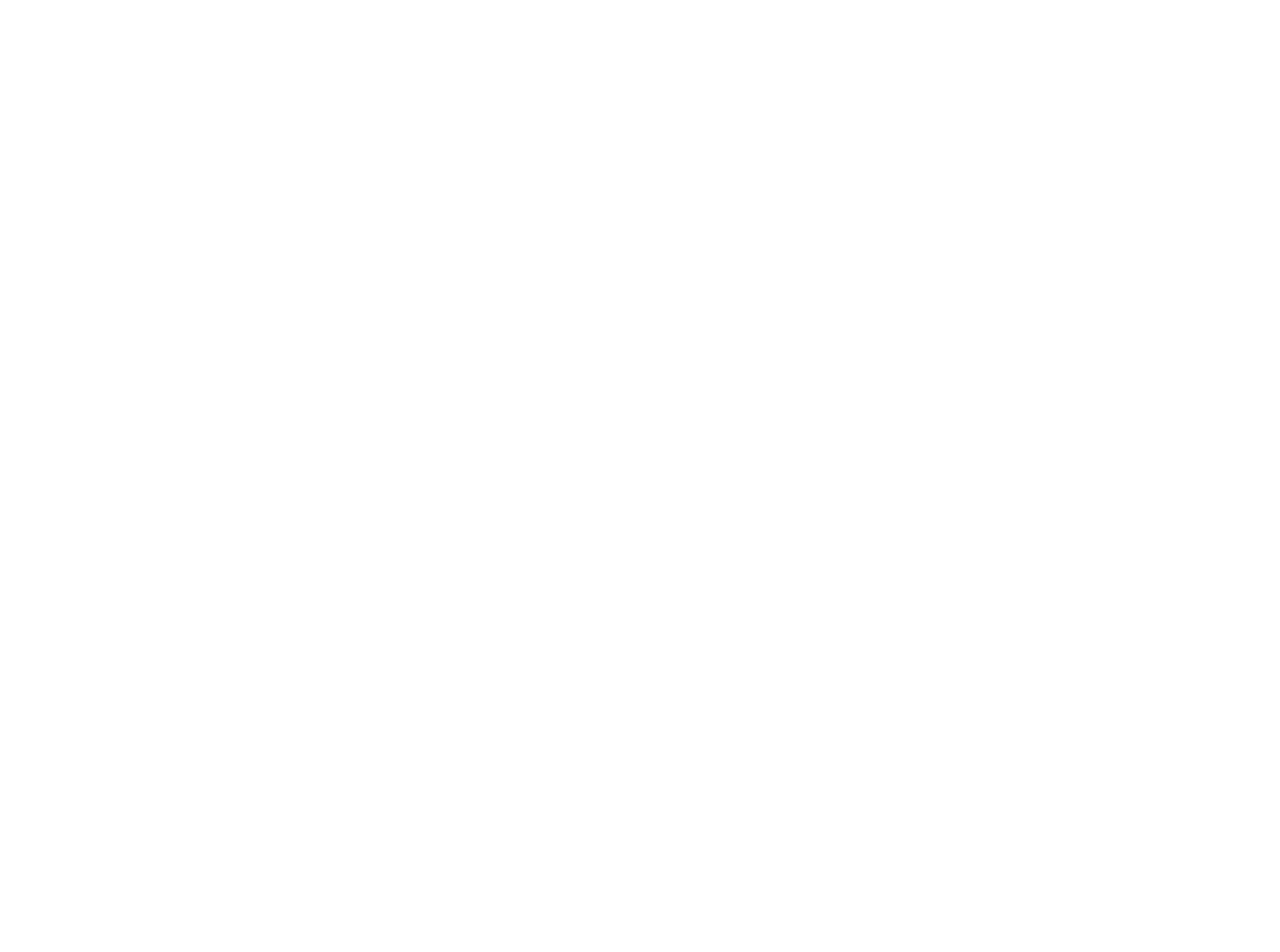
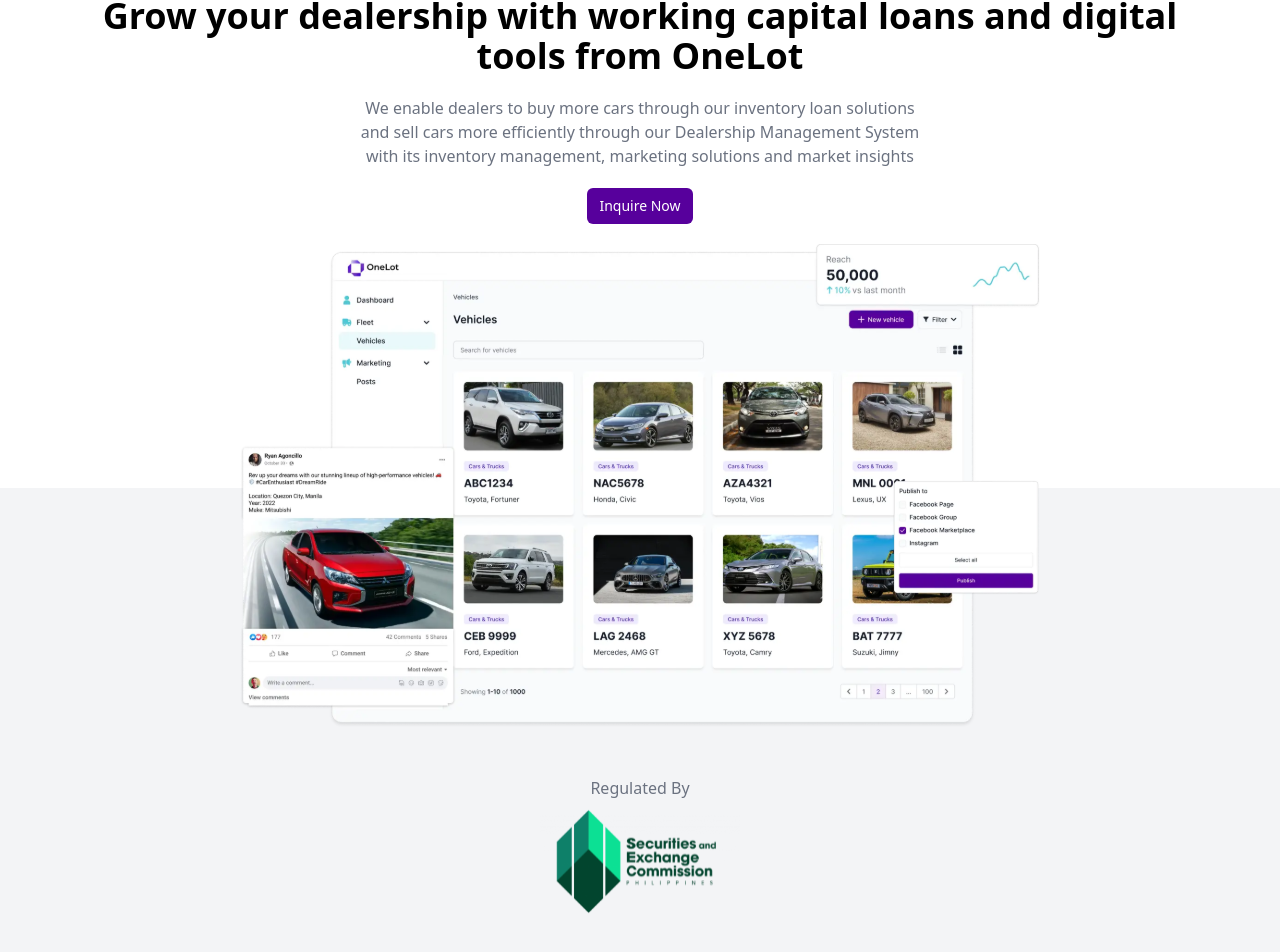
Before and after one commit to dalaixlmao/one-lot-assignment, a Next.js app: page / in a window 1280 px wide. Shown: the part 118-1070 px from the top of the page. Before the commit the page ends 800 px from the top, so only its background shows below. Built offline with nearby package versions, Linux system fonts and the light colour scheme.

Commit message:
added landing page

```diff
--- a/app/page.tsx
+++ b/app/page.tsx
@@ -1,9 +1,10 @@
 import Image from "next/image";
-import Landing from "@/components/landing";
+import Landing from "@/components/Landing";
 
 export default function Home() {
   return (
-    <div className="">
+    <div className="w-screen flex flex-col items-center">
+        <Landing />
     </div>
   );
 }
--- a/components/Landing.tsx
+++ b/components/Landing.tsx
@@ -1,8 +1,52 @@
+import Image from "next/image";
+import { HyperButton } from "./ui/buttons";
+import { DescriptiveText, LargestText } from "./ui/texts";
+
 export default function Landing() {
   return (
-    <div className="flex flex-col">
-      <div></div>
-      <div></div>
+    <div className="flex flex-col items-center mt-10">
+      <div className="w-[90%] items-center flex flex-col">
+        <LargestText>
+          Grow your dealership with working capital loans and digital tools from
+          OneLot
+        </LargestText>
+        <div className="w-1/2 py-5">
+          <DescriptiveText>
+            We enable dealers to buy more cars through our inventory loan
+            solutions and sell cars more efficiently through our Dealership
+            Management System with its inventory management, marketing solutions
+            and market insights
+          </DescriptiveText>
+        </div>
+        <div className="pb-5">
+          <HyperButton>Inquire Now</HyperButton>
+        </div>
+      </div>
+      <Image
+        className="z-10 md:block hidden"
+        src={"/screen.svg"}
+        width={800}
+        height={800}
+        alt={"screen"}
+      />
+      <div className="bg-gray-100 pt-10 md:pt-0 pb-10 md:mt-[-15rem] w-full flex flex-col items-center">
+        <div className="w-[90%] md:pt-72 flex flex-col items-center">
+          <Image
+            className="z-10 md:hidden block"
+            src={"/screen.svg"}
+            width={800}
+            height={800}
+            alt={"screen"}
+          />
+          <DescriptiveText>Regulated By</DescriptiveText>
+          <Image
+            src={"/regulated-credits.svg"}
+            height={200}
+            width={200}
+            alt={"Regulated by"}
+          />
+        </div>
+      </div>
     </div>
   );
 }
--- a/components/ui/texts.tsx
+++ b/components/ui/texts.tsx
@@ -1,7 +1,26 @@
+import { WrapperFunctionTypes } from "@/lib/types";
+import React from "react";
 
+interface TextType {
+  children: React.ReactNode;
+}
 
-export default function T1(){
-    return <div>
+export function LargestText({ children }: TextType) {
+  return (
+    <div className={"text-4xl font-bold text-black text-center"}>
+      {children}
+    </div>
+  );
+}
 
-    </div>
+export function LargerText({ children }: TextType) {
+  return <div className={"text-2xl "}>{children}</div>;
 }
+
+export function LargeText({ children }: TextType) {
+  return <div className={"text-xl "}>{children}</div>;
+}
+
+export function DescriptiveText({ children }: TextType) {
+  return <div className={"text-gray-500 text-center"}>{children}</div>;
+}
```
Also changed, not shown: public/regulated-credits.svg (added).
